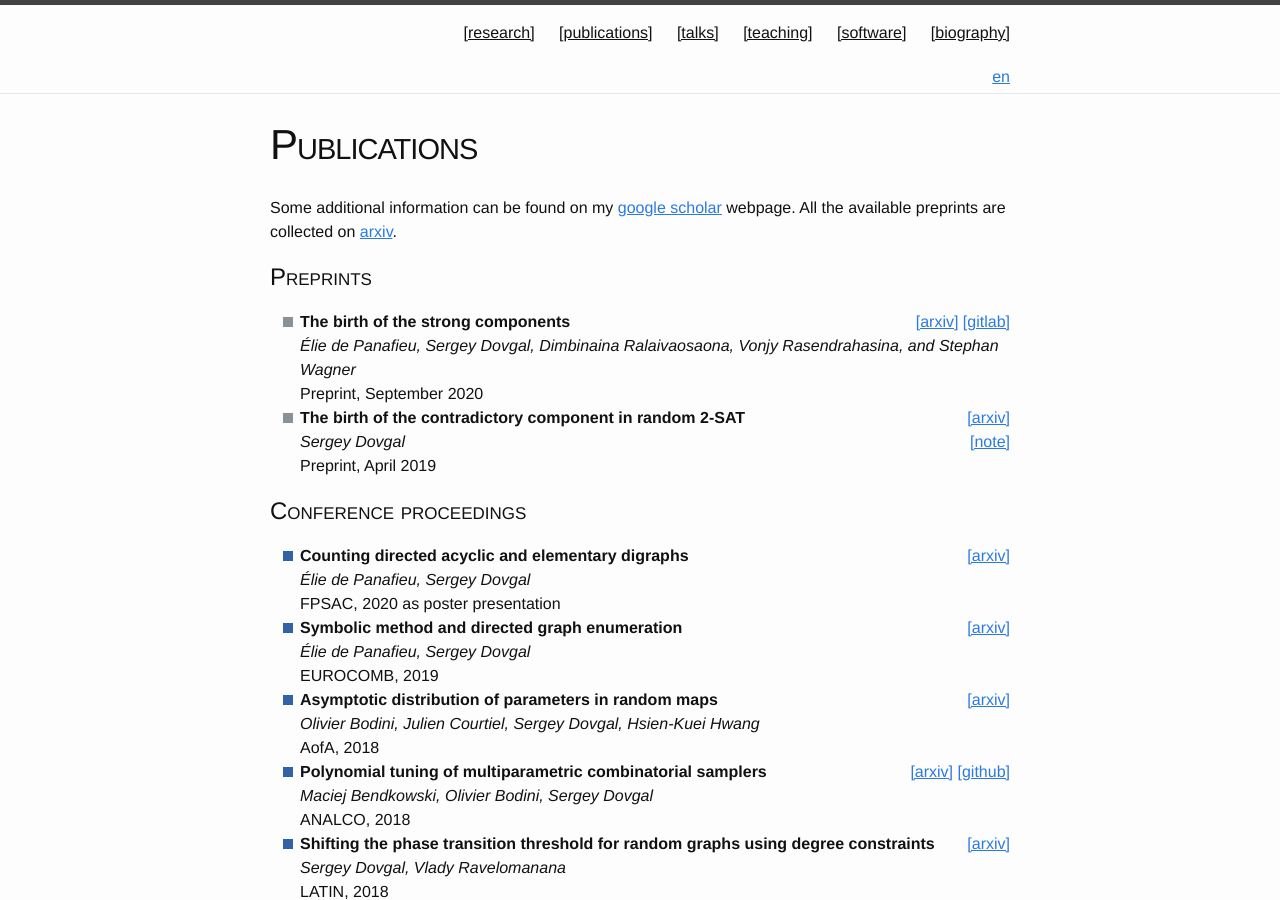
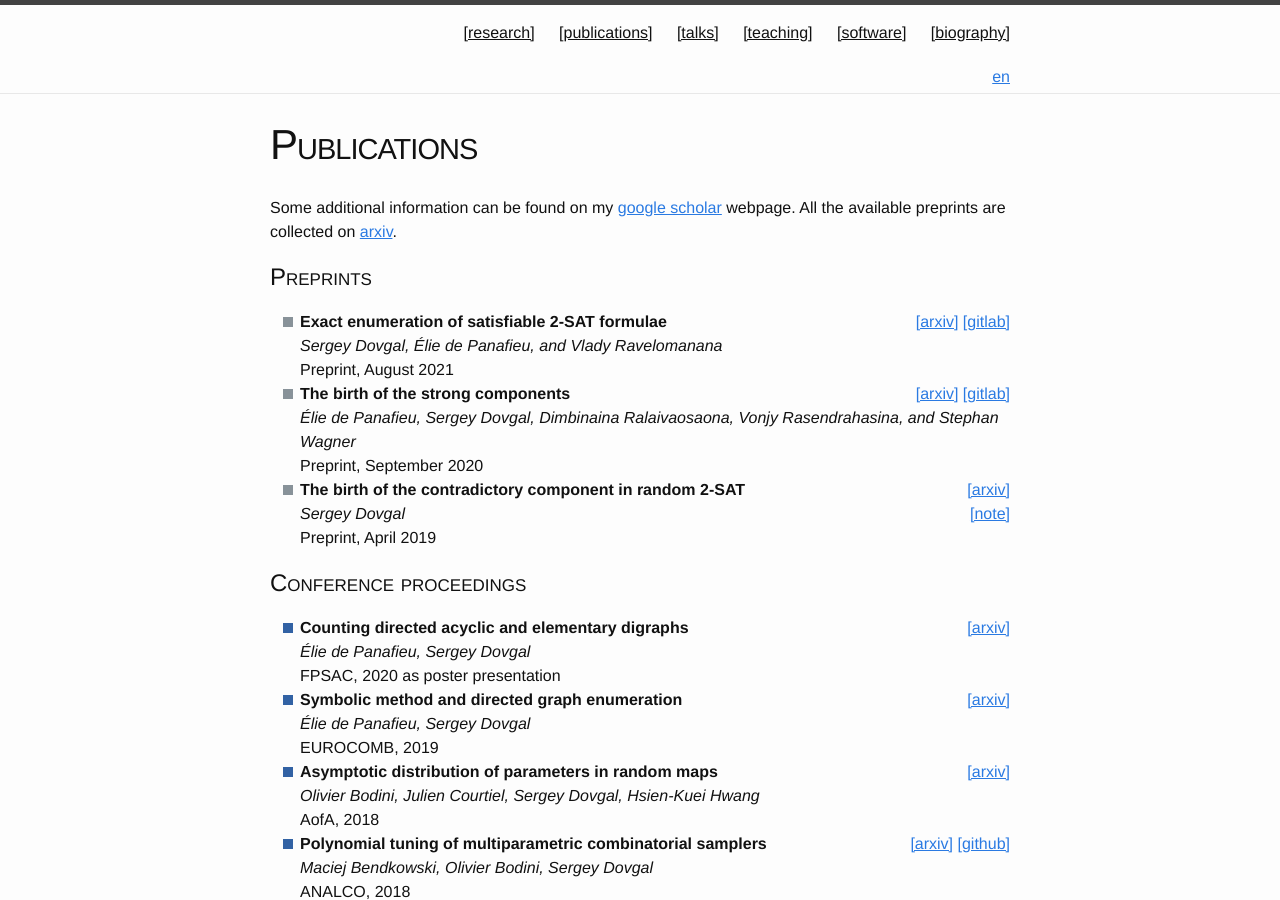
Before and after one commit to Sergey-A-Dovgal/sergey-a-dovgal.github.io, a Jekyll site: the page built from research.md, in a window 1280 px wide and 900 px high. Built offline with Jekyll 4.4.1, drawn with Linux system fonts in a browser that asks for light colours.

Commit message:
Added recent research

```diff
--- a/research.md
+++ b/research.md
@@ -14,9 +14,22 @@ All the available preprints are collected on
 <ul class="pre">
 
 <li><b>
+Exact enumeration of satisfiable 2-SAT formulae
+</b><div style="float: right">
+<a href="https://arxiv.org/abs/2108.08067">[arxiv]</a>
+<a href="https://gitlab.com/sergey.dovgal/enumeration-2sat-aux">[gitlab]</a>
+</div><br /><i>
+Sergey Dovgal,
+Élie de Panafieu,
+and Vlady Ravelomanana
+</i><br />
+Preprint, August 2021
+</li>
+
+<li><b>
 The birth of the strong components
 </b><div style="float: right">
-<a href="http://arxiv.org/abs/2009.12127">[arxiv]</a>
+<a href="https://arxiv.org/abs/2009.12127">[arxiv]</a>
 <a href="https://gitlab.com/sergey.dovgal/strong-components-aux">[gitlab]</a>
 </div><br /><i>
 Élie de Panafieu,
```
Also changed, not shown: talks.md (+10 -0 lines), 1 other file.
